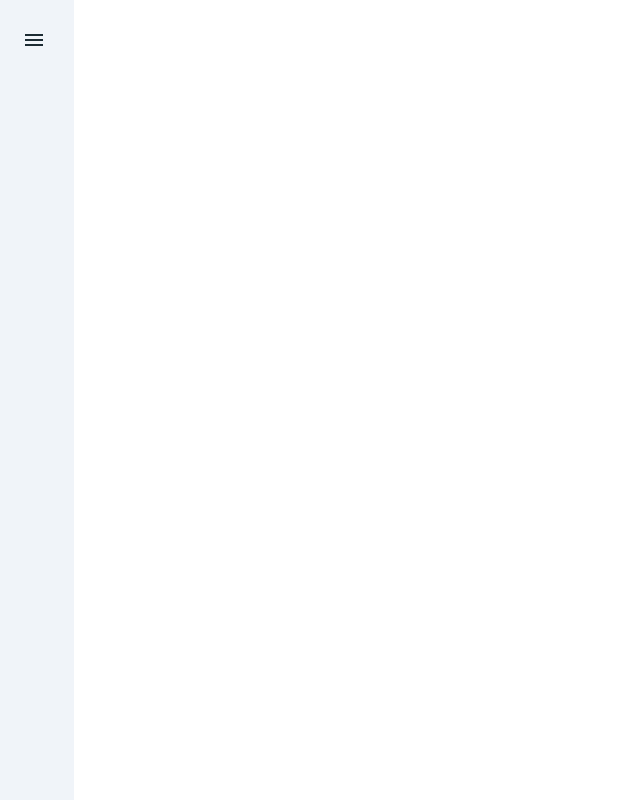
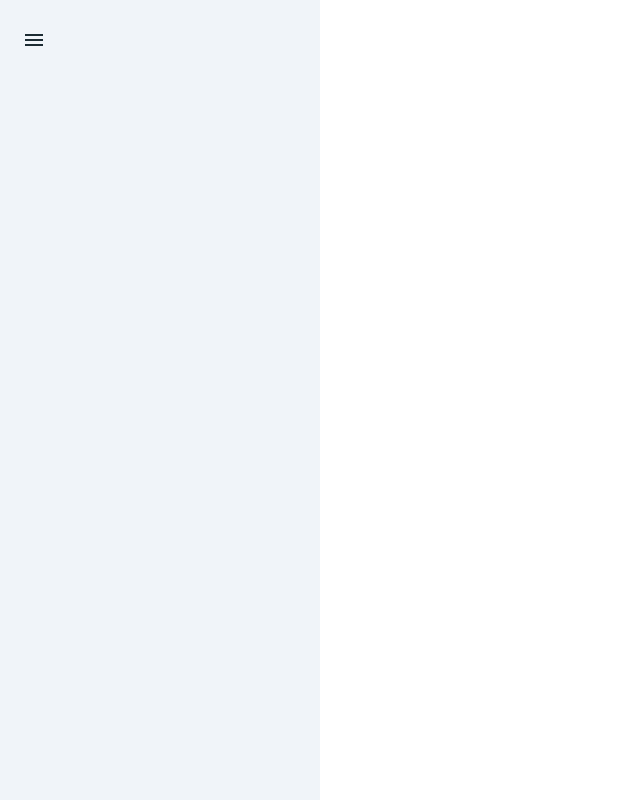
Before and after one commit to GigaDesk/Job-board, a Next.js app: page /school in a window 1280 px wide. Shown: the whole page, without its empty margins (0-640 px from the left). Built offline with nearby package versions, Linux system fonts and the light colour scheme; what @apollo/experimental-nextjs-app-support would draw is missing.

Commit message:
feat: add expand on hover reactivity to sidebar

```diff
--- a/src/app/school/page.tsx
+++ b/src/app/school/page.tsx
@@ -2,8 +2,8 @@ import Sidebar from "./sidebar";
 
 export default function School() {
   return (
-    <div className="min-h-screen bg-white grid grid-cols-[74px_1fr]">
-        <Sidebar />
+    <div className="min-h-screen bg-white flex flex-row">
+      <Sidebar />
       <div></div>
     </div>
   );
--- a/src/app/school/sidebar.tsx
+++ b/src/app/school/sidebar.tsx
@@ -4,12 +4,13 @@ import MenuIcon from "@mui/icons-material/Menu";
 
 export default function Sidebar() {
   return (
-    <div className="bg-light-gray grid grid-rows-[100px_1fr] pl-[10px]">
+    <div className="bg-light-gray grid grid-rows-[100px_1fr] pl-[10px] basis-[74px] hover:basis-1/4 transition-all duration-300 delay-300 ease-in-out">
       <div className="pt-4">
         <button className="hover:rounded-full hover:bg-hover-gray w-[48px] h-[48px]">
           <MenuIcon sx={{ color: "#1C2B33" }} />
         </button>
       </div>
+      <div className=""></div>
     </div>
   );
 }
```
